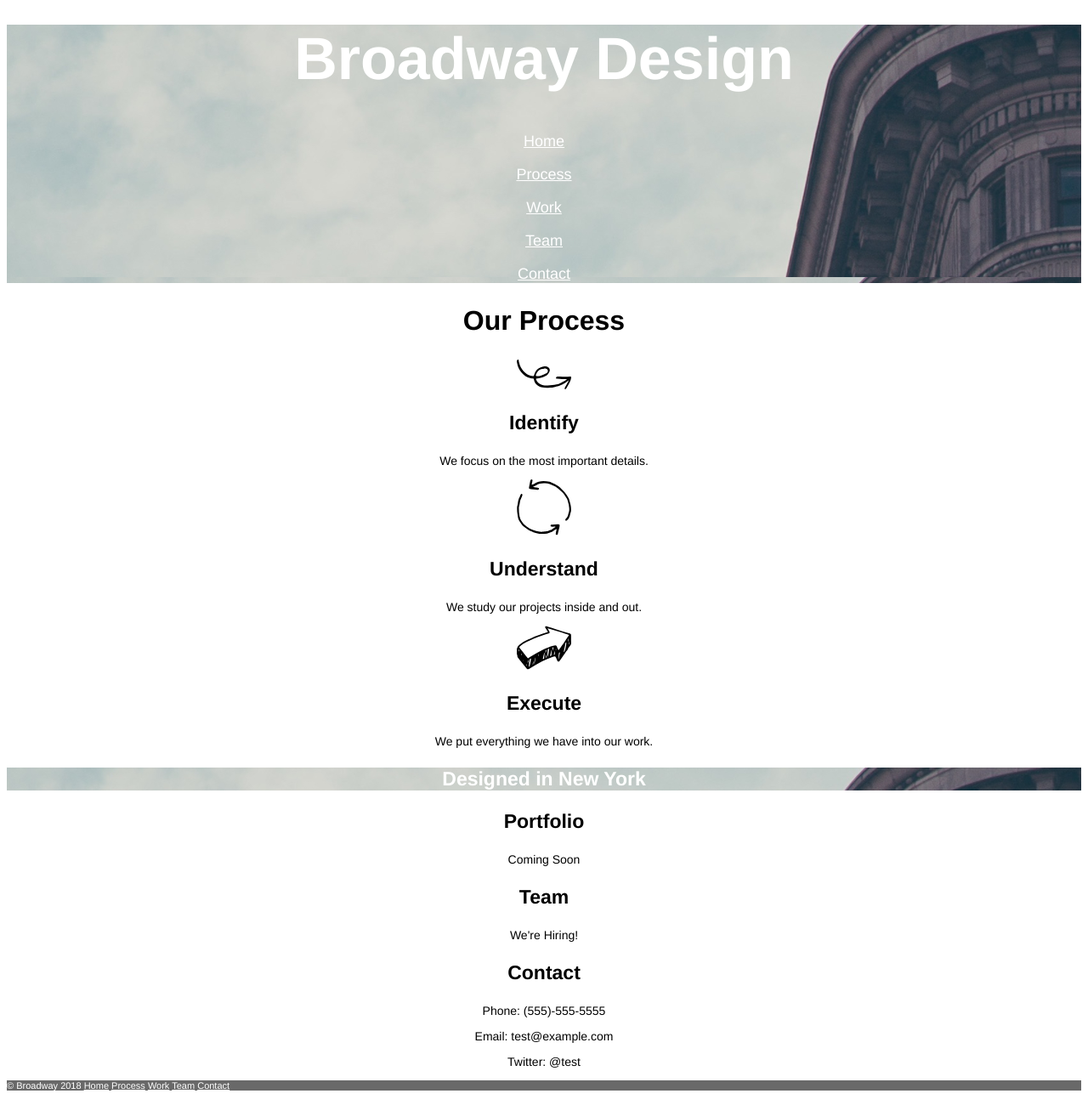
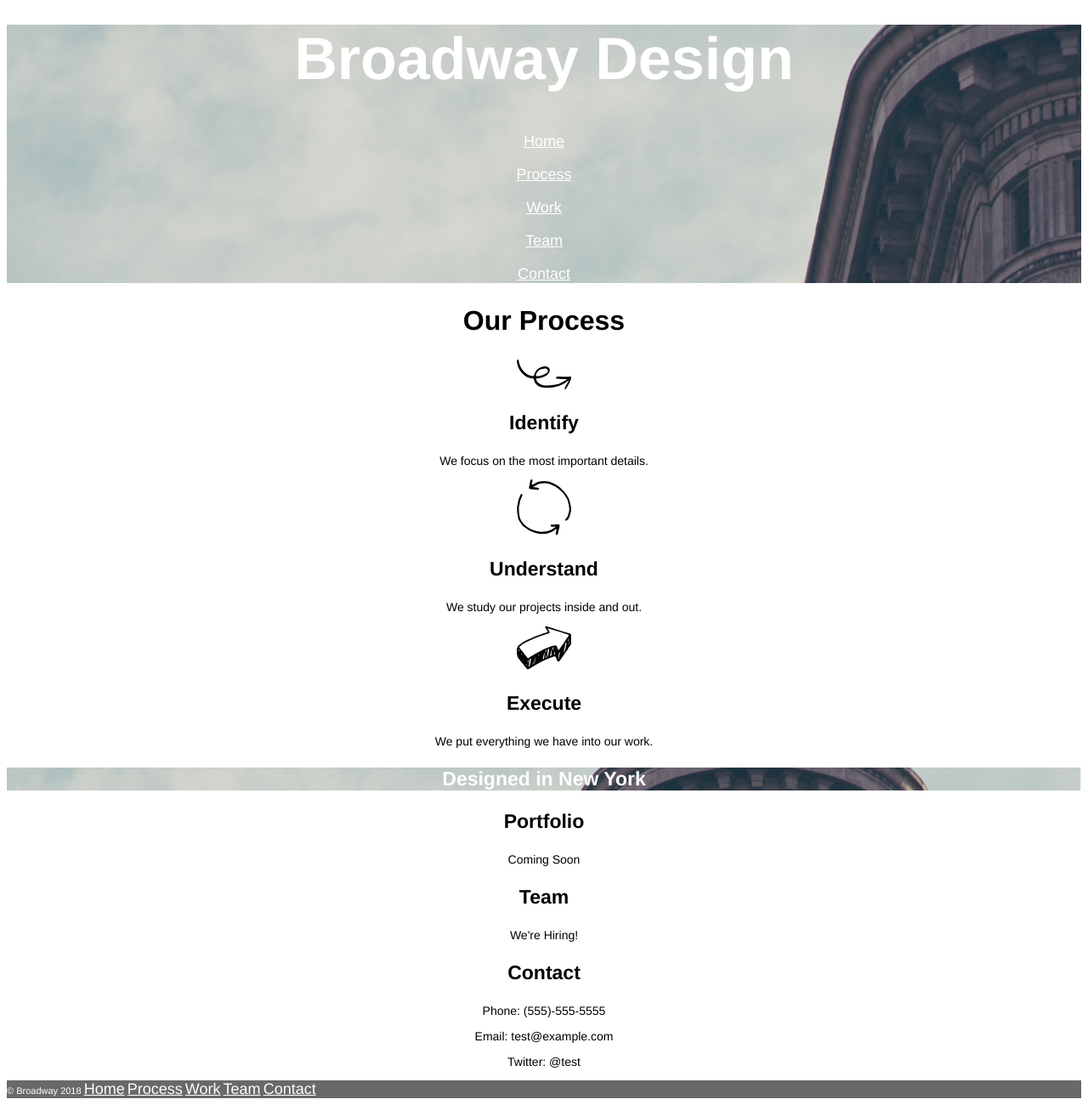
Before and after one commit to guybabbitt/broadway_design, a plain HTML site: page index.html in a window 1280 px wide. Shown: the part 18-1318 px from the top of the page at 85% size. Drawn offline with Linux system fonts and the light colour scheme.

Commit message:
Revisions to tighten up CSS and HTML

```diff
--- a/index.html
+++ b/index.html
@@ -11,18 +11,19 @@
   </head>
   <body>
     <!-- Header info -->
-    <div class="background">
+    <div class="hero">
       <h1>Broadway Design</h1>
       <div id="topnav">
-        <p><a href="#">Home</a></p>
-        <p><a href="#">Process</a></p>
-        <p><a href="#">Work</a></p>
-        <p><a href="#">Team</a></p>
-        <p><a href="#">Contact</a></p>
+        <p><a class="btn-nav" href="#">Home</a></p>
+        <p><a  class="btn-nav" href="#process">Process</a></p>
+        <p><a  class="btn-nav" href="#work">Work</a></p>
+        <p><a  class="btn-nav" href="#team">Team</a></p>
+        <p><a  class="btn-nav" href="#contact">Contact</a></p>
       </div>
     </div>
 
     <!-- Process Section -->
+    <div id="process">
       <h2>Our Process</h2>
 
       <p><img src="resources/images/identify.svg" alt="Identity"></p>
@@ -36,29 +37,46 @@
       <p><img src="resources/images/execute.svg" alt="Execute"></p>
       <h3>Execute</h3>
       <p>We put everything we have into our work.</p>
+    </div>
 
-    <div class="background">
+    <!-- What we do -->
+
+    <div class="hero">
       <h3>Designed in New York</h3>
     </div>
 
+    <!-- Work Section -->
+
+    <div id="work">
       <h3>Portfolio</h3>
       <p>Coming Soon</p>
+    </div>
 
+    <!-- Team Section -->
+
+    <div id="team">
       <h3>Team</h3>
       <p>We're Hiring!</p>
+    </div>
 
+    <!-- Contact Section -->
+
+    <div id="contact">
       <h3>Contact</h3>
       <p>Phone: (555)-555-5555</p>
       <p>Email: test@example.com</p>
       <p>Twitter: @test</p>
+    </div>
+
+    <!-- Footer Section -->
 
     <div id="footer">
       &copy; Broadway 2018
-      <a href="#">Home</a>
-      <a href="#">Process</a>
-      <a href="#">Work</a>
-      <a href="#">Team</a>
-      <a href="#">Contact</a>
+      <a class="btn-nav" href="#">Home</a>
+      <a class="btn-nav" href="#process">Process</a>
+      <a class="btn-nav" href="#work">Work</a>
+      <a class="btn-nav" href="#team">Team</a>
+      <a class="btn-nav" href="#contact">Contact</a>
     </div>
 
   </body>
--- a/resources/css/style.css
+++ b/resources/css/style.css
@@ -4,14 +4,20 @@ body {
   font-size: 14px;
 }
 
-.background {
+.hero {
   background-image: url("../images/the-flatiron-building.png");
+  color: white;
+  background-size: cover;
+}
+
+h1,
+h2,
+h3 {
+  font-weight: bold;
 }
 
 h1 {
   font-size: 70px;
-  color: white;
-  font-weight: bold;
 }
 
 #topnav {
@@ -20,21 +26,15 @@ h1 {
 
 h2 {
   font-size: 32px;
-  font-weight: bold;
 }
 
-h3
-{
+h3 {
   font-size: 23px;
-  font-weight: bold;
 }
 
-a {
+.btn-nav {
   color: white;
-}
-
-.background h3 {
-  color: white;
+  font-size: 18px;
 }
 
 #footer {
```
Lines whose indentation alone changed are shown as unchanged.
